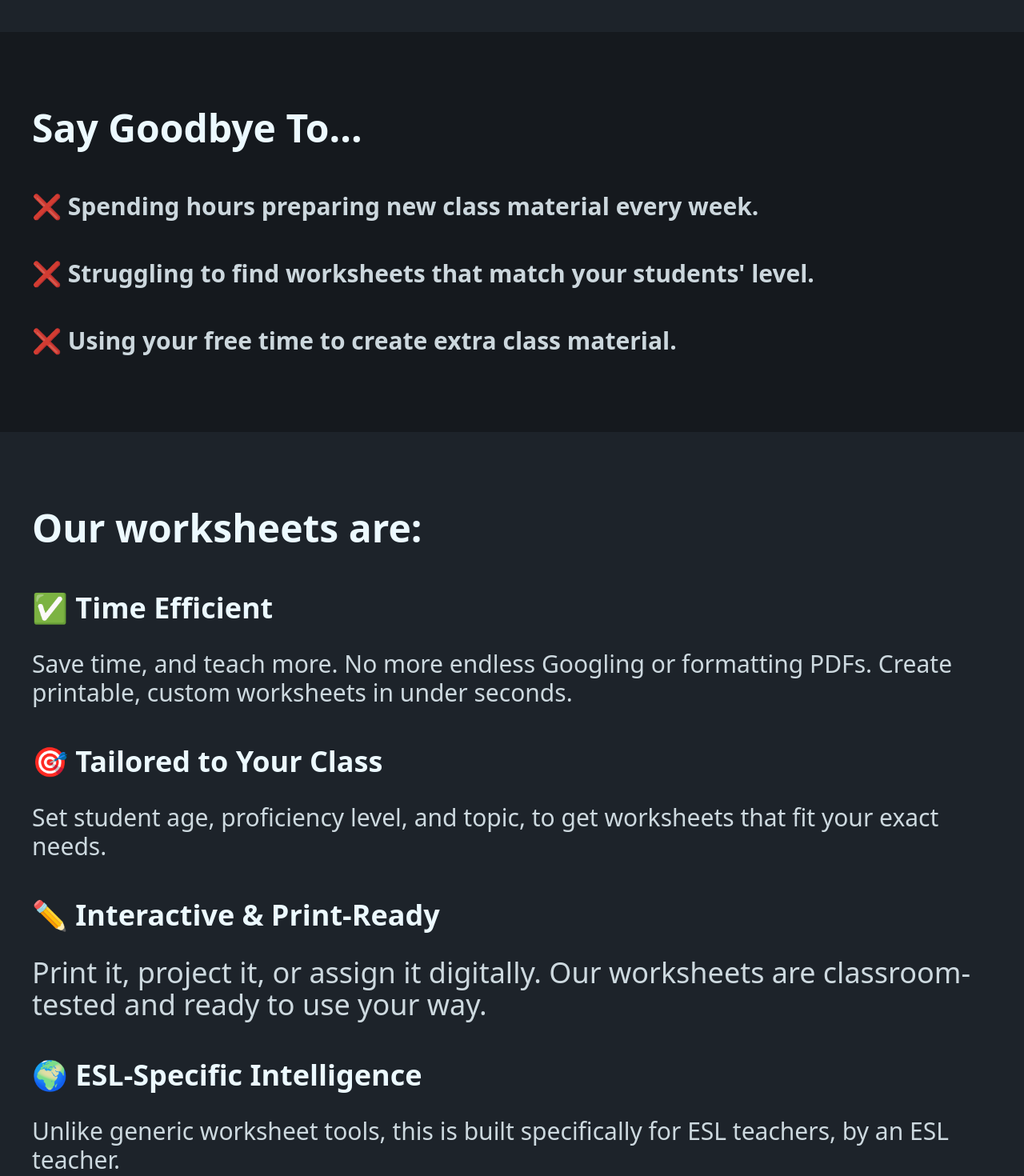
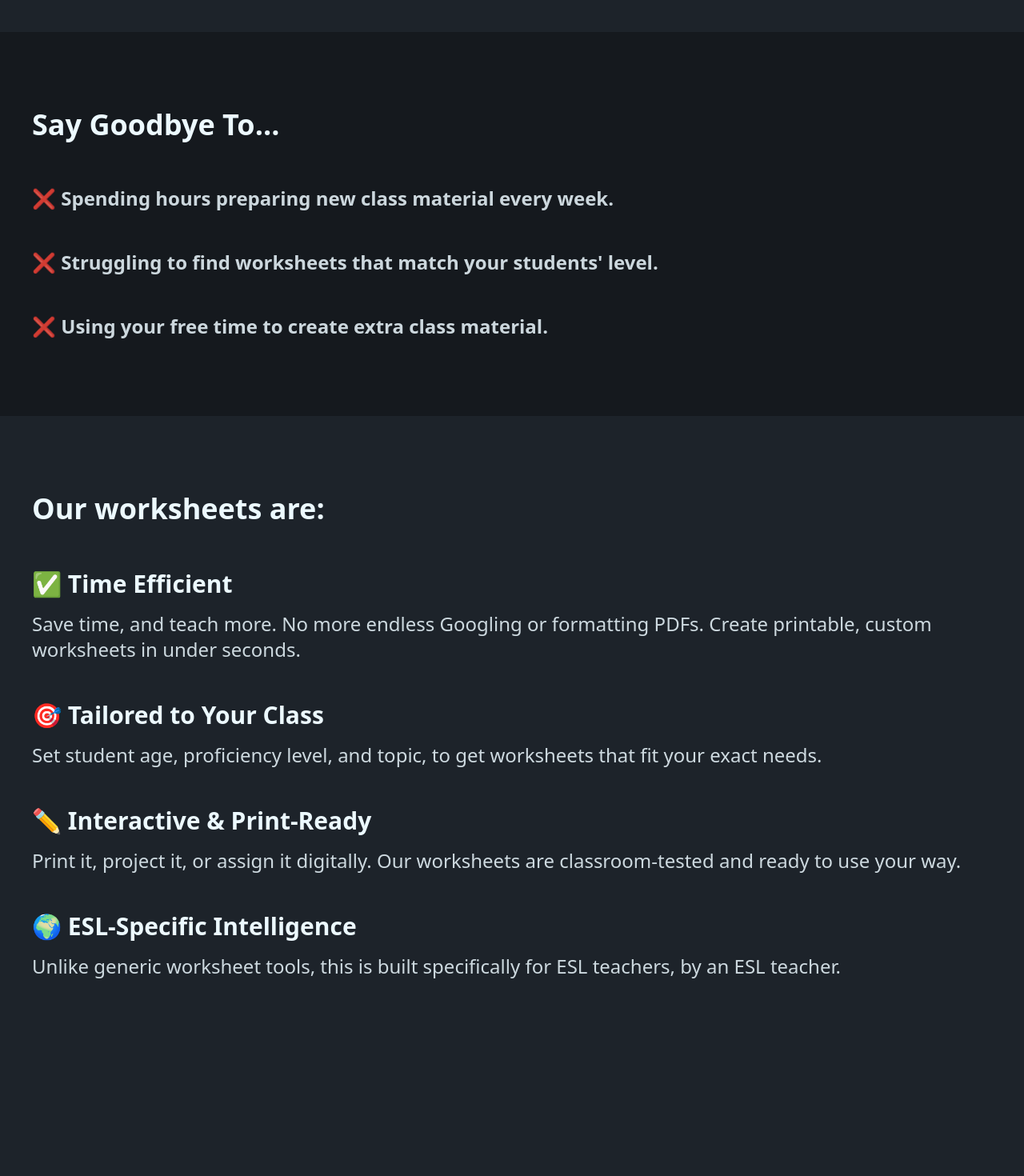
Before and after one commit to MahmoudAJ2000/esl-worksheet, a Next.js app: page / in a window 1280 px wide. Shown: the part 860-2330 px from the top of the page at 80% size. Built offline with nearby package versions, Linux system fonts and the light colour scheme.

Commit message:
cleaned up the layout on the landing page

```diff
--- a/app/page.tsx
+++ b/app/page.tsx
@@ -28,14 +28,14 @@ export default function Home() {
 
       <section className="bg-base-300 py-24">
         <div className="max-w-xl mx-auto px-10 sm:max-w-4xl xl:max-w-7xl">
-          <h1 className="text-4xl font-extrabold mb-14 sm:text-5xl">Say Goodbye To...</h1>
-          <h2 className="text-2xl opacity-85 font-bold mb-12 sm:text-3xl">
+          <h1 className="text-3xl font-extrabold mb-14 sm:text-4xl">Say Goodbye To...</h1>
+          <h2 className="text-xl opacity-85 font-bold mb-12 sm:text-2xl">
             ❌ Spending hours preparing new class material every week.
           </h2>
-          <h2 className="text-2xl opacity-85 font-bold mb-12 sm:text-3xl">
+          <h2 className="text-xl opacity-85 font-bold mb-12 sm:text-2xl">
             ❌ Struggling to find worksheets that match your students' level.
           </h2>
-          <h2 className="text-2xl opacity-85 font-bold sm:text-3xl">
+          <h2 className="text-xl opacity-85 font-bold sm:text-2xl">
             ❌ Using your free time to create extra class material.
           </h2>
         </div>
@@ -43,24 +43,24 @@ export default function Home() {
 
       <section className="py-24 sm:pb-64 xl:pb-72">
         <div className="max-w-xl mx-auto px-10 sm:max-w-4xl xl:max-w-7xl">
-          <h1 className="text-4xl font-extrabold mb-14 sm:text-5xl">Our worksheets are:</h1>
-          <h2 className="text-3xl font-bold mb-8 sm:text-4xl">✅ Time Efficient</h2>
-          <p className="text-2xl opacity-85 mb-12 sm:text-3xl">
+          <h1 className="text-3xl font-extrabold mb-14 sm:text-4xl">Our worksheets are:</h1>
+          <h2 className="text-2xl font-bold mb-4 sm:text-3xl">✅ Time Efficient</h2>
+          <p className="text-xl opacity-85 mb-12 sm:text-2xl">
             Save time, and teach more. No more endless Googling or formatting PDFs. Create printable,
             custom worksheets in under seconds.
           </p>
-          <h2 className="text-3xl font-bold mb-8 sm:text-4xl">🎯 Tailored to Your Class</h2>
-          <p className="text-2xl opacity-85 mb-12 sm:text-3xl">
+          <h2 className="text-2xl font-bold mb-4 sm:text-3xl">🎯 Tailored to Your Class</h2>
+          <p className="text-xl opacity-85 mb-12 sm:text-2xl">
             Set student age, proficiency level, and topic, to get
             worksheets that fit your exact needs.
           </p>
-          <h2 className="text-3xl font-bold mb-8 sm:text-4xl">✏️ Interactive & Print-Ready</h2>
-          <p className="text-2xl opacity-85 mb-12 sm:text-4xl">
+          <h2 className="text-2xl font-bold mb-4 sm:text-3xl">✏️ Interactive & Print-Ready</h2>
+          <p className="text-xl opacity-85 mb-12 sm:text-2xl">
             Print it, project it, or assign it digitally. Our worksheets are
             classroom-tested and ready to use your way.
           </p>
-          <h2 className="text-3xl font-bold mb-8 sm:text-4xl">🌍 ESL-Specific Intelligence</h2>
-          <p className="text-2xl opacity-85 sm:text-3xl">
+          <h2 className="text-2xl font-bold mb-4 sm:text-3xl">🌍 ESL-Specific Intelligence</h2>
+          <p className="text-xl opacity-85 sm:text-2xl">
             Unlike generic worksheet tools, this is built specifically for ESL
             teachers, by an ESL teacher.
           </p>
```
